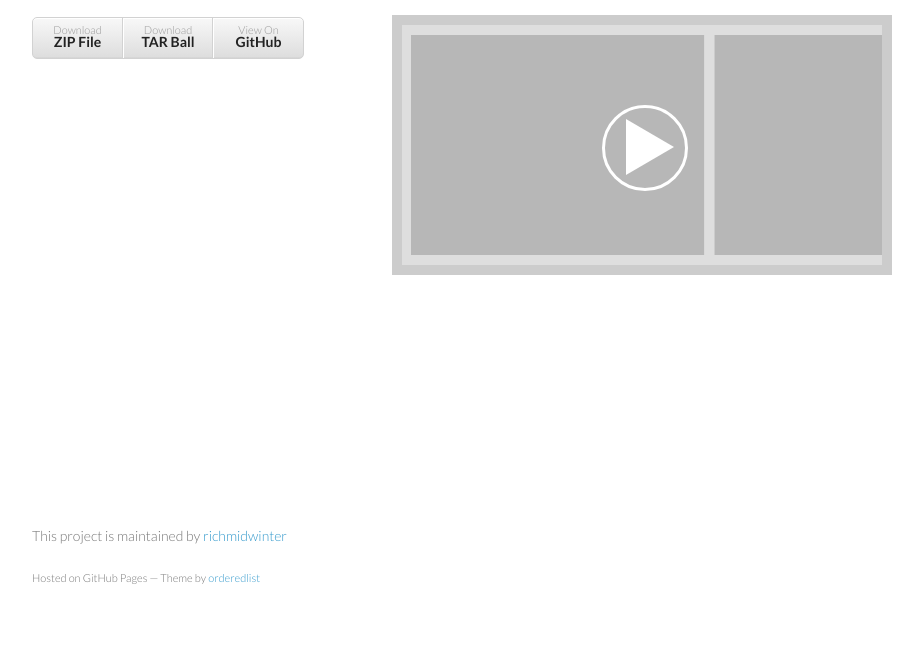
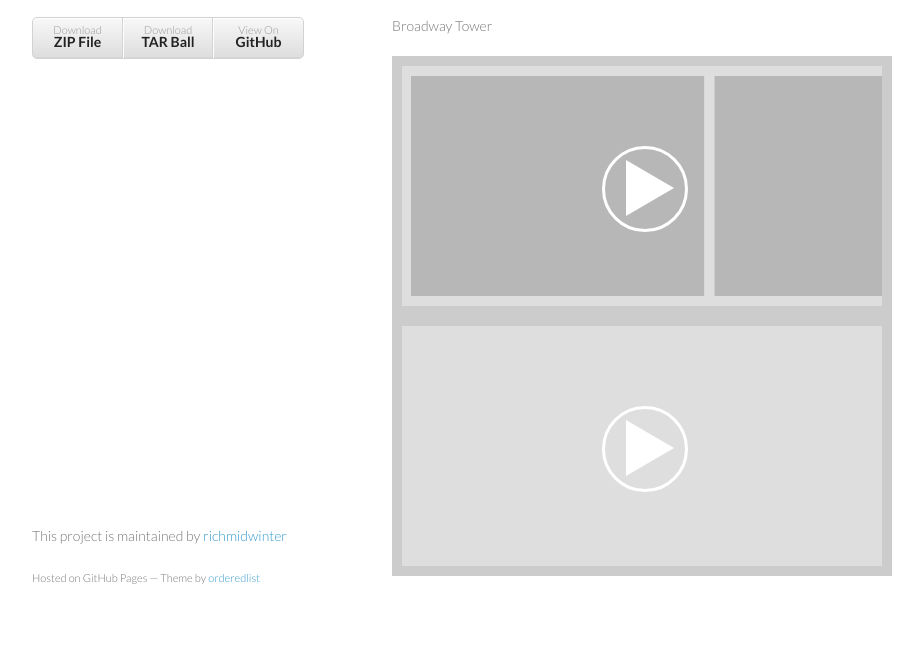
Before and after one commit to richmidwinter/wyltkm, a plain HTML site: page index.html in a window 1280 px wide. Shown: the part 143-800 px from the top of the page, without its empty margins (178-1101 px from the left). Drawn offline with nearby package versions, Linux system fonts and the light colour scheme.

Commit message:
Updates from master.

```diff
--- a/index.html
+++ b/index.html
@@ -10,7 +10,8 @@
 
         <script type="text/ecmascript">
             $(document).ready(function() {
-                new Wyltkm('gist.json');
+                new Wyltkm('mcpherson', 'mcpherson.json');
+                new Wyltkm('tower', 'tower.json');
             });
         </script>
 
@@ -38,15 +39,17 @@
         </ul>
       </header>
       <section>
-        <h3>Demo.</h3>
+        <h3>Demos.</h3>
 
         <p>McPherson Square Metro Station</p>
 
-        <div id="wyltkm"/>
+        <div id="mcpherson" class="wyltkm"/>
 
         <br/>
 
-        <p></p>
+        <p>Broadway Tower</p>
+
+        <div id="tower" class="wyltkm"/>
       </section>
       <footer>
         <p>This project is maintained by <a href="https://github.com/richmidwinter">richmidwinter</a></p>
--- /dev/null
+++ b/tower.json
@@ -0,0 +1,18 @@
+{
+  "frames": [
+    {
+      "src": "https://upload.wikimedia.org/wikipedia/commons/thumb/c/cb/Broadway_tower_edit.jpg/320px-Broadway_tower_edit.jpg"
+    },{
+      "src": "https://upload.wikimedia.org/wikipedia/commons/thumb/d/d4/Worcestershire_UK_location_map.svg/271px-Worcestershire_UK_location_map.svg.png"
+    },{
+      "src": "https://maps.googleapis.com/maps/api/staticmap?center=Broadway+Tower,Worcestershire&zoom=13&size=600x300&sensor=false"
+    },{
+      "src": "https://upload.wikimedia.org/wikipedia/commons/0/0c/James_Wyatt.JPG"
+    },{
+      "src": "https://upload.wikimedia.org/wikipedia/commons/thumb/5/5d/Broadway_Tower_2012.jpg/320px-Broadway_Tower_2012.jpg"
+    },{
+      "src": "https://upload.wikimedia.org/wikipedia/commons/thumb/2/22/Armstrong_Whitworth_Whitley_in_flight_c1940.jpg/300px-Armstrong_Whitworth_Whitley_in_flight_c1940.jpg"
+    }
+  ],
+  "audio": "https://raw.github.com/richmidwinter/wyltkm/master/tower.ogg"
+}
--- a/wyltkm.css
+++ b/wyltkm.css
@@ -1,19 +1,15 @@
-#wyltkm {
-    font-family: sans-serif;
-}
-#wyltkm * {
-    padding: 0px;
+dding: 0px;
     margin: 0px;
 }
-#wyltkm a {
+.wyltkm a {
     color: blue;
     text-decoration: none;
 }
-#wyltkm canvas {
+.wyltkm canvas {
     width: 480px;
     height: 240px;
 }
-#wyltkm #arrow {
+.wyltkm .arrow {
     width: 0px;
     height: 0px;
     border-top: 28px solid transparent;
@@ -23,7 +19,7 @@
     left: 224px;
     top: 94px;
 }
-#wyltkm #circle {
+.wyltkm .circle {
     border: 3px solid #fff;
     width: 80px;
     height: 80px;
@@ -32,17 +28,17 @@
     border-radius: 48px;
     cursor: pointer;
 }
-#wyltkm #footer {
+.wyltkm .footer {
     width: 100%;
     text-align: center;
     font-size: small;
     visibility: hidden;
     margin-top: 10px;
 }
-#wyltkm #preload {
+.wyltkm .preload {
     display: none;
 }
-#wyltkm #start {
+.wyltkm .start {
     background-color: rgba(200,200,200,0.6);
     width: 480px;
     height: 240px;
@@ -50,7 +46,7 @@
     top: 0px;
     left: 0px;
 }
-#wyltkm #wrapper {
+.wyltkm .wrapper {
     position: relative;
     border: 10px solid #ccc;
     width: 480px;
--- a/wyltkm.js
+++ b/wyltkm.js
@@ -1,16 +1,17 @@
 // Global
-var config;
 var DEFAULT_INTERVAL = 30;
 var PADDING = 10;
 var CANVAS_WIDTH = 480;
 var CANVAS_HEIGHT = 240;
 
 // Animation
-function Animate() {
+function Animate(root) {
     var decrement = 0;
     var images;
 
-    var canvas = document.getElementById("canvas");
+    var canvas = $('#' +root +' canvas').get(0);
+    canvas.width = CANVAS_WIDTH;
+    canvas.height = CANVAS_HEIGHT;
     var ctx = canvas.getContext("2d");
 
     var originX, originY, canvasY, farX;
@@ -22,7 +23,7 @@ function Animate() {
     };
 
     this.load = function() {
-        images = $('#preload img');
+        images = $('#' +root +' .preload img');
     };
 
     this.draw = function() {
@@ -31,8 +32,13 @@ function Animate() {
         canvasY = CANVAS_HEIGHT - (2 * PADDING);
         farX = 0;
 
-        if (decrement-- <= -(images[0].width +images[1].width +images[2].width - (CANVAS_WIDTH + 2*PADDING))) {
-            $("#footer").css("visibility", "visible");
+        var imageWidths = PADDING;
+        for (var i = 0; i<images.length; i++) {
+            imageWidths += images[i].width*(canvasY/images[i].height) +PADDING;
+        }
+
+        if (decrement-- <= -(imageWidths - CANVAS_WIDTH)) {
+            $("#" +root +" .footer").css("visibility", "visible");
             return;
         }
 
@@ -45,28 +51,28 @@ function Animate() {
 };
 
 // UI
-function UI() {
+function UI(root, config) {
     var animate;
 
     var drawCanvas = function() {
-        $('#wyltkm').append($('<div id="preload"></div><div id="wrapper"><canvas id="canvas"></canvas></div>'));
+        $('#' +root).append($('<div class="preload"></div><div class="wrapper"><canvas class="canvas"></canvas></div>'));
 
-        $('#wyltkm #wrapper').append($('<div id="footer"><p><a href="https://github.com/richmidwinter">Would you like to know more?</a></p></div>'));
+        $('#' +root +' .wrapper').append($('<div class="footer"><p><a href="https://github.com/richmidwinter">Would you like to know more?</a></p></div>'));
     };
 
     var showStart = function() {
-        $('#wrapper').append($('<div id="start"><div id="circle"><div id="arrow"/></div></div>'));
+        $('#' +root +' .wrapper').append($('<div class="start"><div class="circle"><div class="arrow"/></div></div>'));
     };
 
     this.start = function() {
-        animate = new Animate();
+        animate = new Animate(root);
         animate.load();
         animate.draw();
 
-        $('#circle').click(function(e) {
-            $('#start').remove();
+        $('#' +root +' .circle').click(function(e) {
+            new Audio(config.audio).play();
 
-            new Audio(config.audio).play();
+            $('#' +root +' .start').remove();
 
             setInterval(function() { animate.draw(); }, config.interval || DEFAULT_INTERVAL);
         });
@@ -75,29 +81,24 @@ function UI() {
     this.init = function() {
         drawCanvas();
         showStart();
-
-        canvas.width = CANVAS_WIDTH;
-        canvas.height = CANVAS_HEIGHT;
     }
 };
 
 // Initialisation
-function Wyltkm(url) {
+function Wyltkm(root, url) {
     var waitCount = 0;
     var configReady = false;
-    var ui = new UI();
 
-    ui.init();
+    $.getJSON(url, function(config) {
+        var ui = new UI(root, config);
+        ui.init();
 
-    $.getJSON(url, function(res) {
-        config = res;
         for (var i = 0; i<config.frames.length; i++) {
-            $('#preload').append($("<img/>", { "id": "img" +i, "src": config.frames[i].src}));
+            $('#' +root +' .preload').append($("<img/>", { "id": root +"-img" +i, "src": config.frames[i].src}));
             waitCount++;
-            $('#img' +i).load(function() { waitCount--; });
+            $('#' +root +'-img' +i).load(function() { waitCount--; });
         }
         configReady = true;
-    });
 
     var timeout;
 
@@ -110,4 +111,7 @@ function Wyltkm(url) {
     };
 
     checkLoaded();
+
+    });
+
 };
```
Also changed, not shown: mcpherson.json (renamed from gist.json).
